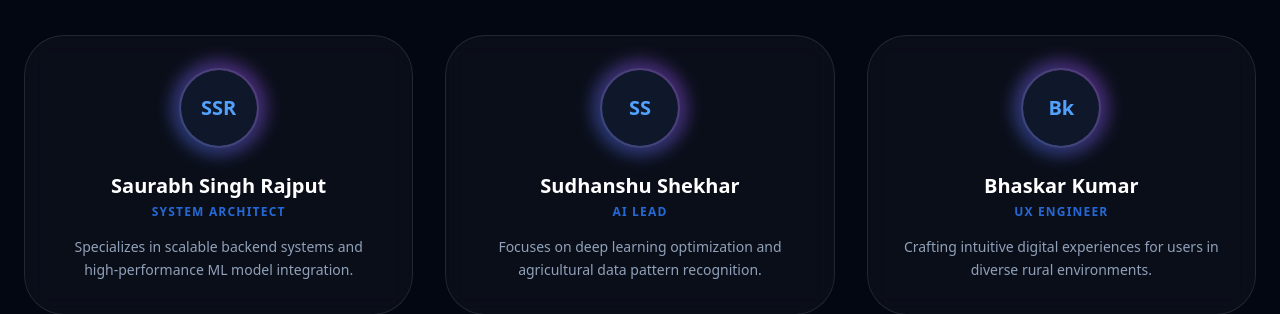
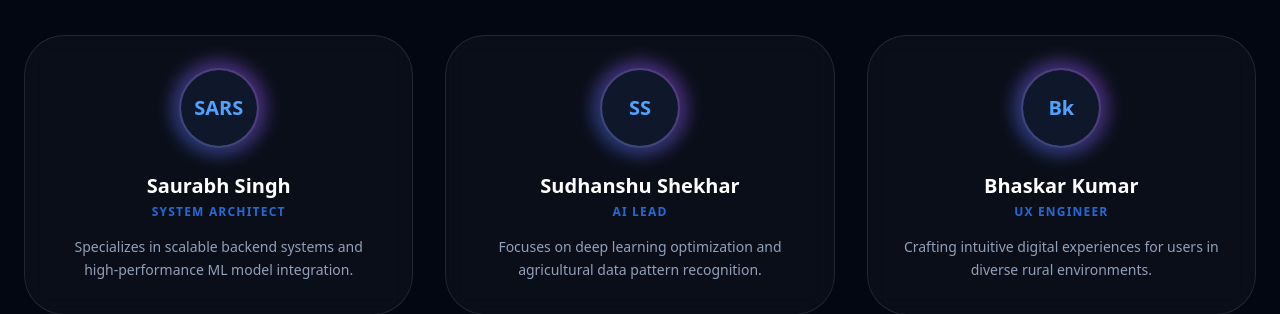
Before and after one commit to DevSars24/SIH-Team-Greensphere, a Next.js app in the folder frontend/: page / in a window 1280 px wide. Shown: the part 1791-2105 px from the top of the page. Built offline with nearby package versions, Linux system fonts and the light colour scheme.

Commit message:
Update page.tsx

```diff
--- a/frontend/app/page.tsx
+++ b/frontend/app/page.tsx
@@ -141,9 +141,9 @@ export default function LandingPage() {
             <div className="grid lg:grid-cols-3 gap-8">
               {[
                 {
-                  name: "Saurabh Singh Rajput",
+                  name: "Saurabh Singh",
                   role: "System Architect",
-                  initials: "SSR",
+                  initials: "SARS",
                   desc: "Specializes in scalable backend systems and high-performance ML model integration."
                 },
                 {
```
